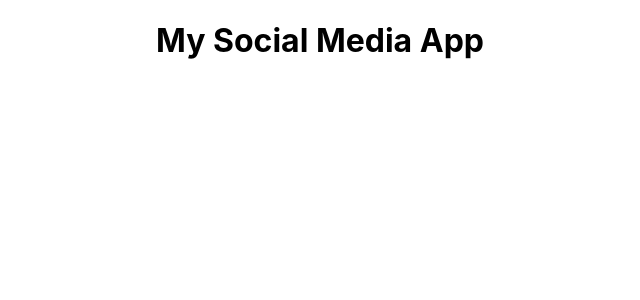
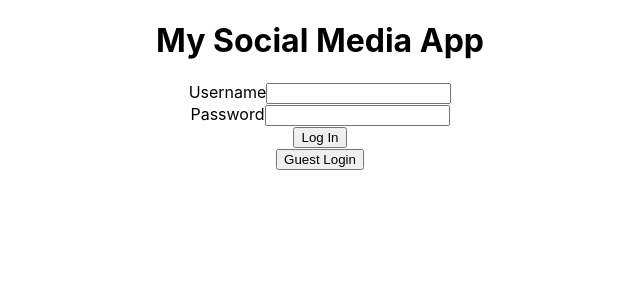
Before and after one commit to Kirti1402/social-media-app, a React (Create React App) app: page / in a window 1280 px wide. Shown: the top 300 px of the page, without its empty margins (320-960 px from the left). Built offline with nearby package versions, Linux system fonts and the light colour scheme; no server answers; what miragejs would draw is missing.

Commit message:
feat: added reducer for auth and implement loginpage component

```diff
--- a/src/App.js
+++ b/src/App.js
@@ -1,8 +1,10 @@
 import './App.css';
+import LoginPage from './Component/LoginPage/LoginPage';
 function App() {
   return (
     <div className="App">
           <h1>My Social Media App</h1>
+          <LoginPage/>
     </div>
   );
 }
--- a/src/Component/LoginPage/LoginPage.js
+++ b/src/Component/LoginPage/LoginPage.js
@@ -0,0 +1,28 @@
+import React, { useContext } from 'react'
+import { authContext } from '../../Context/AuthContext'
+
+export default function LoginPage() {
+    const {state, authDispatch} = useContext(authContext)
+
+    const handleGuestLogin=()=>{
+        authDispatch({type: "SET_USERNAME", payload:'Kittu@0128'});
+        authDispatch({type: "SET_PASSWORD", payload:'aspoghmz.'});
+    }
+  return (
+    <div>
+        <form>
+            <div>
+            <label>Username</label>
+            <input type='text' value={state.username} onChange={(e)=>authDispatch({ type: "SET_USERNAME", payload: e.target.value})} />
+            </div>
+            <div>
+            <label>Password</label>
+            <input type='password' value={state.password} onChange={(e)=>authDispatch({ type: "SET_PASSWORD", payload: e.target.value})}/>
+            </div>
+            <button >Log In</button>
+        </form>
+        <button onClick={handleGuestLogin}>Guest Login</button>
+
+    </div>
+  )
+}
--- a/src/Context/AuthContext.js
+++ b/src/Context/AuthContext.js
@@ -1,7 +1,29 @@
-import { createContext } from "react";
+import { createContext, useEffect, useReducer } from "react";
+import { authInitialState,authReducer } from "../Reducer/AuthReducer";
 
 export const authContext = createContext();
 
-export const AuthProvider = ({children}) =>{
+export const AuthProvider = ({ children }) => {
+    const [state, authDispatch] = useReducer(authReducer, authInitialState);
 
-}
+
+    const login = async () =>{
+        try{
+            const user = await fetch("/api/auth/login",{
+                method: "POST",
+                body:JSON.stringify({username:'adarshbalika',password:"adarshBalika123"})
+            });
+
+            console.log(await user.json())
+        } catch (e){
+            console.log(e)
+        }
+    }
+
+    console.log(state);
+
+    useEffect(() => {
+        login()
+    },[])
+  return <authContext.Provider value={{state, authDispatch}}>{children}</authContext.Provider>;
+};
--- /dev/null
+++ b/src/Reducer/AuthReducer.js
@@ -0,0 +1,23 @@
+export const authInitialState ={
+    email:"",
+    password:"",
+    firstName:"",
+    lastName:"",
+    username:""
+}
+
+export const authReducer = (state,action) =>{
+    switch (action.type) {
+        case "SET_FIRSTNAME":
+            return {...state, firstName: action.payload}
+        case "SET_LASTNAME":
+            return {...state, lastName: action.payload}
+        case "SET_USERNAME":
+            return {...state, username: action.payload}
+        case "SET_EMAIL":
+                return {...state, email: action.payload}
+        case "SET_PASSWORD":
+            return {...state, password: action.payload}
+
+    }
+}
--- a/src/backend/db/users.js
+++ b/src/backend/db/users.js
@@ -10,8 +10,8 @@ export const users = [
     _id: uuid(),
     firstName: "Adarsh",
     lastName: "Balika",
-    username: "adarshbalika",
-    password: "adarshBalika123",
+    username: "Kittu@0128",
+    password: "aspoghmz.",
     createdAt: formatDate(),
     updatedAt: formatDate(),
   },
--- a/src/index.js
+++ b/src/index.js
@@ -1,15 +1,18 @@
-import React from 'react';
-import ReactDOM from 'react-dom/client';
-import './index.css';
-import App from './App';
+import React from "react";
+import ReactDOM from "react-dom/client";
+import "./index.css";
+import App from "./App";
 import { makeServer } from "./server";
+import { AuthProvider } from "./Context/AuthContext";
 
 // Call make Server
 makeServer();
 
-const root = ReactDOM.createRoot(document.getElementById('root'));
+const root = ReactDOM.createRoot(document.getElementById("root"));
 root.render(
   <React.StrictMode>
-    <App />
+    <AuthProvider>
+      <App />
+    </AuthProvider>
   </React.StrictMode>
 );
```
